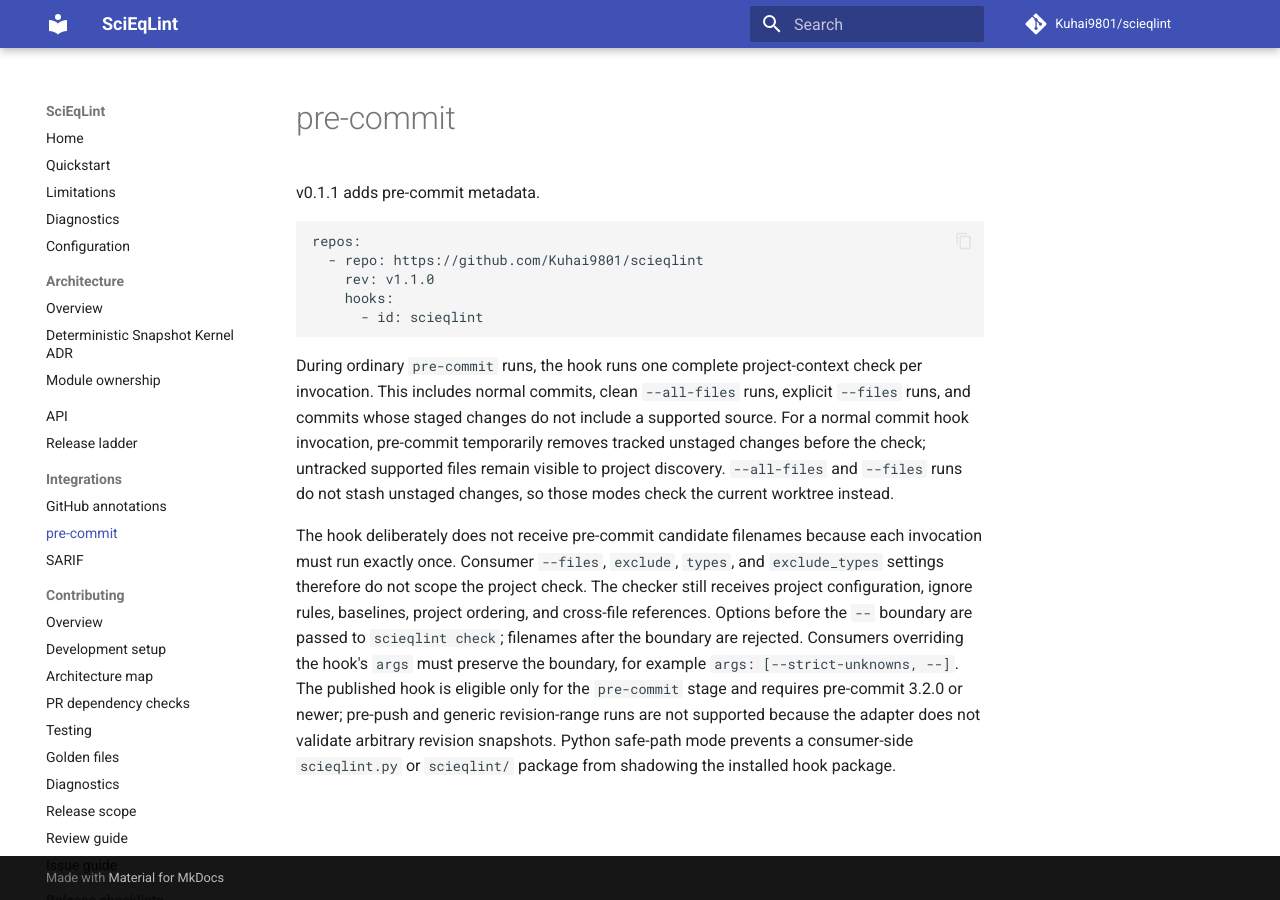
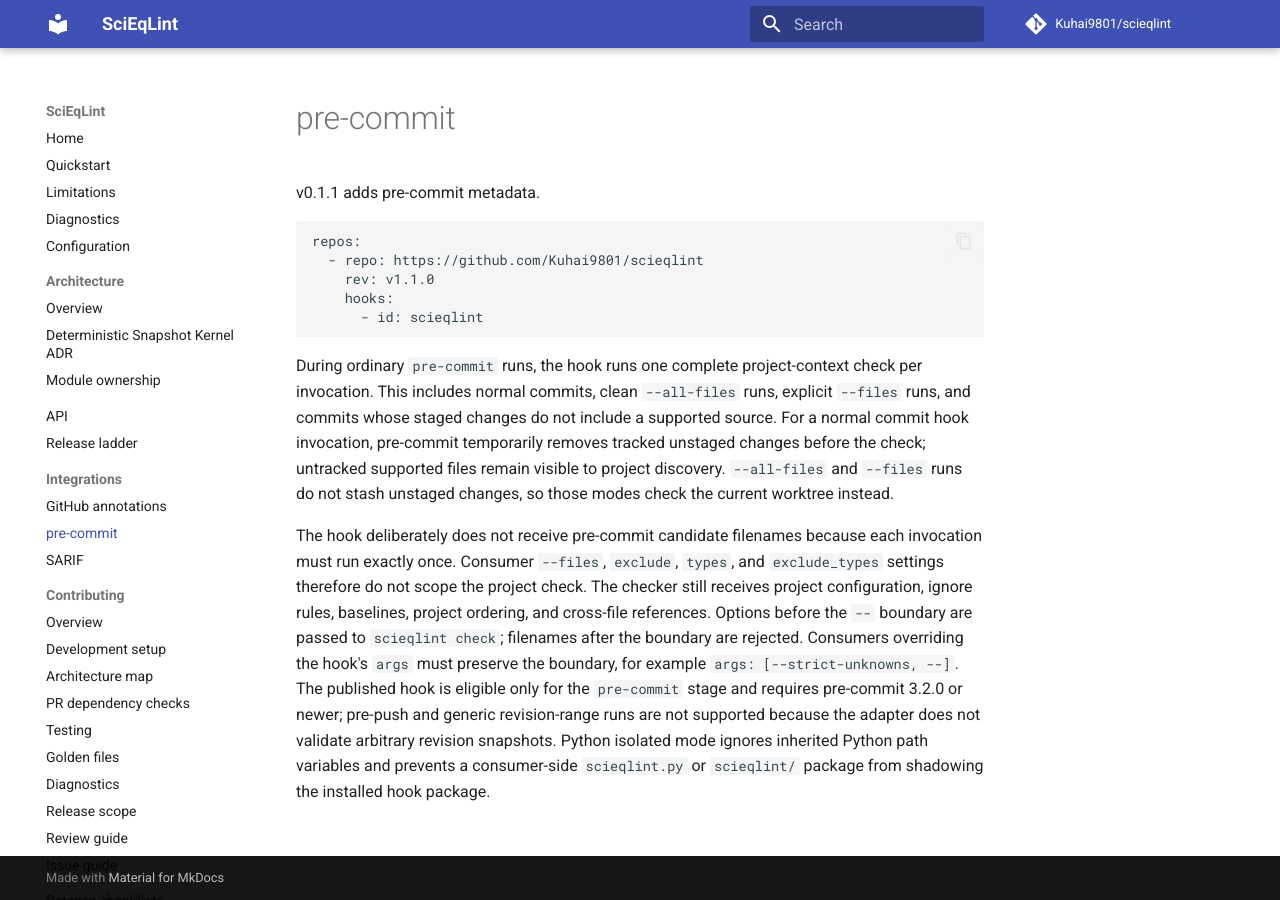
Before and after one commit to 1sgtpepper/scieqlint, an MkDocs documentation site: the page built from docs/integrations/pre-commit.md, in a window 1280 px wide. Built offline with MkDocs 1.6.1 and Material for MkDocs 9.7.7, drawn with Linux system fonts in a browser that asks for light colours; comment, search, counter and statistics services are not loaded.

Commit message:
Ignore inherited Python paths in pre-commit hooks

```diff
--- a/.pre-commit-hooks.yaml
+++ b/.pre-commit-hooks.yaml
@@ -1,7 +1,7 @@
 - id: scieqlint
   name: SciEqLint
   description: Check equations and equation references in supported scientific documents.
-  entry: python -P -m scieqlint.pre_commit
+  entry: python -I -m scieqlint.pre_commit
   args: ["--"]
   language: python
   stages: [pre-commit]
--- a/docs/integrations/pre-commit.md
+++ b/docs/integrations/pre-commit.md
@@ -27,5 +27,6 @@
 preserve the boundary, for example `args: [--strict-unknowns, --]`. The published hook
 is eligible only for the `pre-commit` stage and requires pre-commit 3.2.0 or newer;
 pre-push and generic revision-range runs are not supported because the adapter does not
-validate arbitrary revision snapshots. Python safe-path mode prevents a consumer-side
-`scieqlint.py` or `scieqlint/` package from shadowing the installed hook package.
+validate arbitrary revision snapshots. Python isolated mode ignores inherited Python path
+variables and prevents a consumer-side `scieqlint.py` or `scieqlint/` package from shadowing
+the installed hook package.
```
Also changed, not shown: CHANGELOG.md (+2 -2 lines), SPEC.md (+4 -3 lines), 2 other files.
